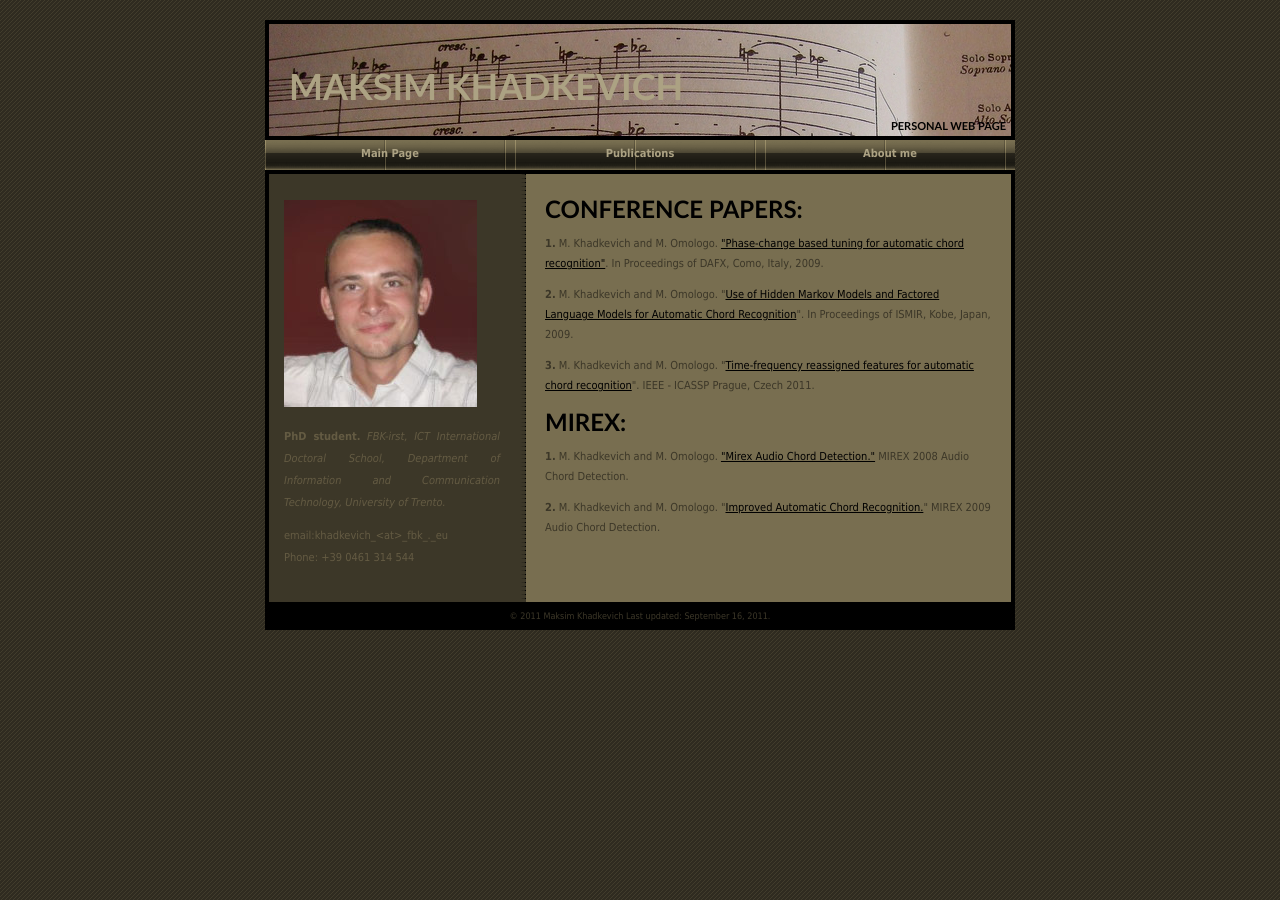
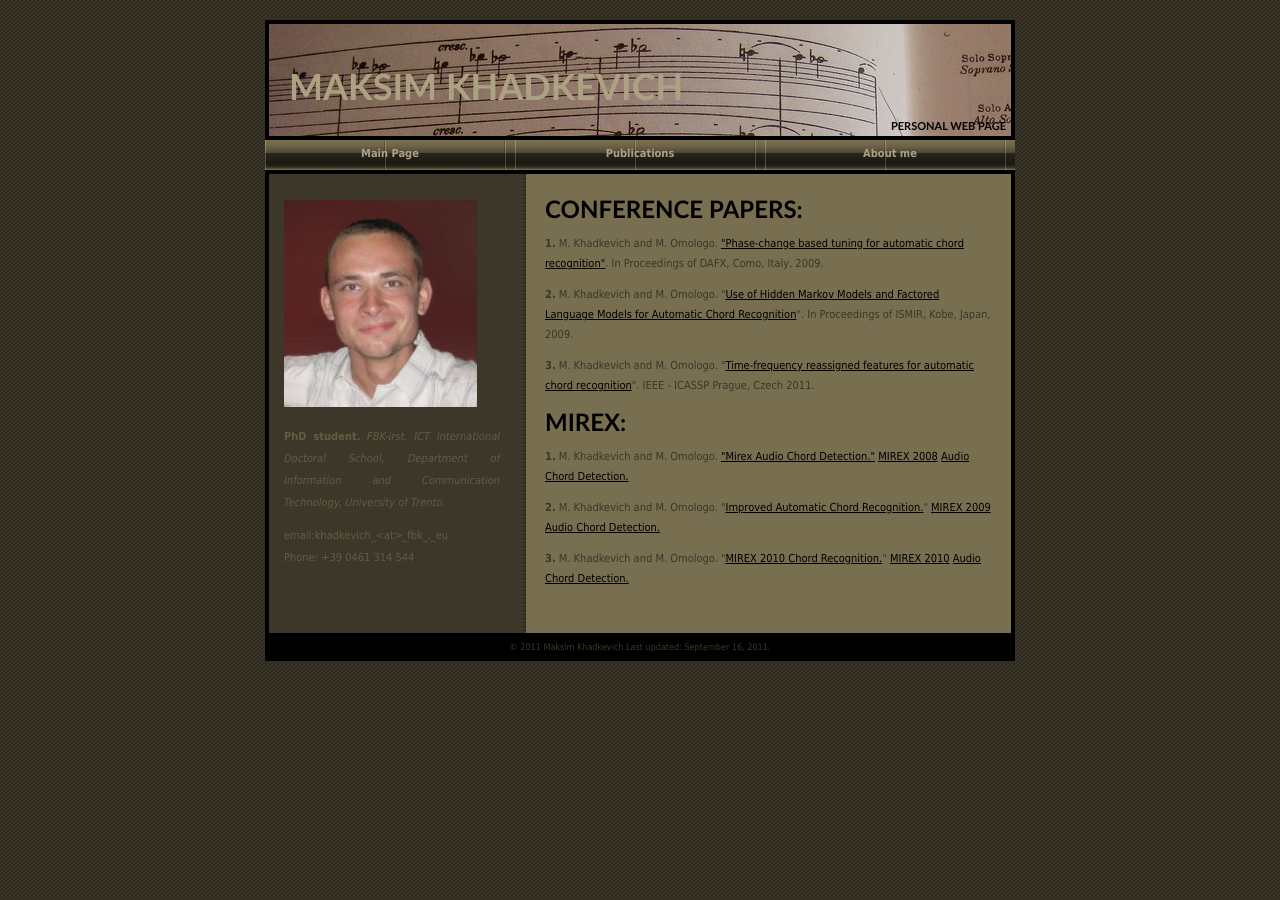
Before and after one commit to hutm/hutm.github.com, a Jekyll site: the page built from publications.html, in a window 1280 px wide. Built offline with Jekyll 4.4.1, drawn with Linux system fonts in a browser that asks for light colours; Markdown is read by kramdown in place of the engine named in the settings.

Commit message:
added some publications

```diff
--- a/publications.html
+++ b/publications.html
@@ -10,5 +10,6 @@ title: Publications
 
 
 <h2>MIREX:</h2>
-<p><strong>1.</strong> M. Khadkevich and M. Omologo. <a href="http://www.music-ir.org/mirex/abstracts/2008/khadkevich_omologo_final.pdf">&quot;Mirex Audio Chord Detection.&quot;</a> MIREX 2008 Audio Chord Detection.</p>
-<p><strong>2.</strong> M. Khadkevich and M. Omologo. &quot;<a href="http://www.music-ir.org/mirex/abstracts/2009/KO.pdf">Improved Automatic Chord Recognition.</a>&quot; MIREX 2009 Audio Chord Detection.</p>
+<p><strong>1.</strong> M. Khadkevich and M. Omologo. <a href="http://www.music-ir.org/mirex/abstracts/2008/khadkevich_omologo_final.pdf">&quot;Mirex Audio Chord Detection.&quot;</a> <a href="http://www.music-ir.org/mirex/results/2008/MIREX2008_overview_A0.pdf">MIREX 2008</a> <a href="http://www.music-ir.org/mirex/wiki/2008:Audio_Chord_Detection_Results">Audio Chord Detection.</a></p>
+<p><strong>2.</strong> M. Khadkevich and M. Omologo. &quot;<a href="http://www.music-ir.org/mirex/abstracts/2009/KO.pdf">Improved Automatic Chord Recognition.</a>&quot; <a href="http://www.music-ir.org/mirex/results/2009/MIREX2009ResultsPoster1.pdf">MIREX 2009</a> <a href="http://www.music-ir.org/mirex/wiki/2009:Audio_Chord_Detection_Results">Audio Chord Detection.</a></p>
+<p><strong>3.</strong> M. Khadkevich and M. Omologo. &quot;<a href="http://www.music-ir.org/mirex/abstracts/2010/MK1.pdf">MIREX 2010 Chord Recognition.</a>&quot; <a href="http://www.music-ir.org/mirex/results/2010/mirex_2010_poster.pdf">MIREX 2010</a> <a href="http://nema.lis.illinois.edu/nema_out/mirex2010/results/ace">Audio Chord Detection.</a></p>
```
